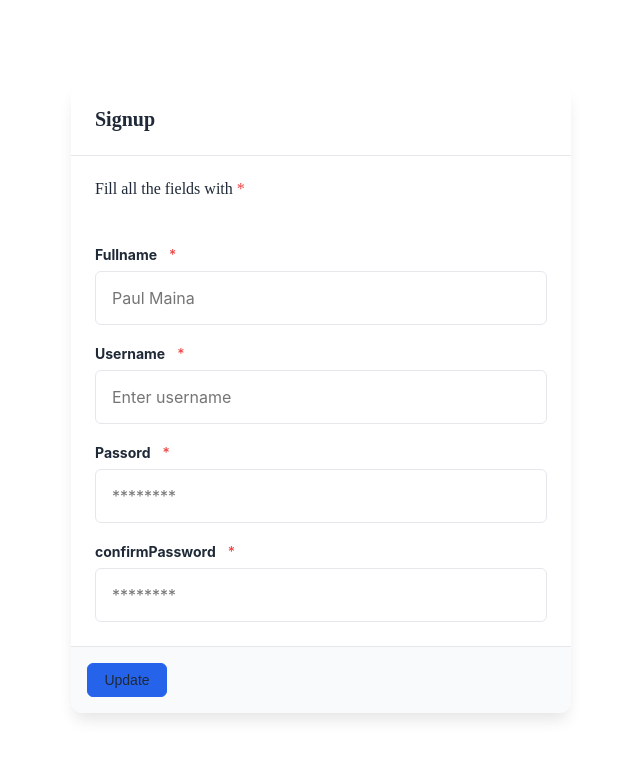
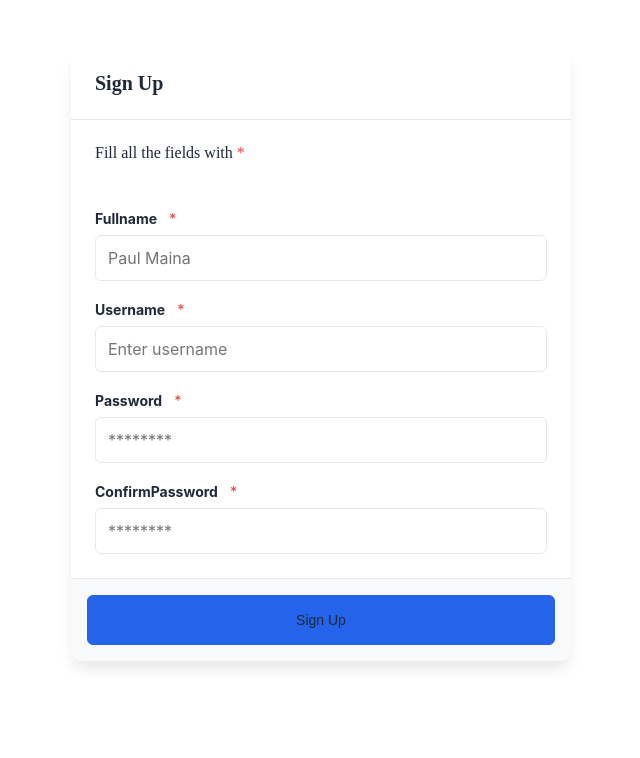
Before and after one commit to Legend-Paul/blog, a React (Vite) app in the folder frontend-admin/: page /auth/signup in a window 1280 px wide. Shown: the top 758 px of the page, without its empty margins (319-959 px from the left). Built offline with nearby package versions, Linux system fonts and the light colour scheme.

Commit message:
Style signup form to remove the scroll bar

```diff
--- a/frontend-admin/src/App.jsx
+++ b/frontend-admin/src/App.jsx
@@ -11,7 +11,7 @@ import PreviewBlog, { EditorPreview } from "./pages/PreviewBlog/PreviewBlog";
 import ErrorPage from "./Error/ErrorPage";
 import newBlogAction from "./utils/CreateBlog";
 import updateBlogAction from "./utils/UpdateBlog";
-import Signup from "./pages/Signup/Signup";
+import Signup, { Action as signupAction } from "./pages/Signup/Signup";
 import UpdateUser, {
   Action as updateUserAction,
 } from "./pages/UpdateUser/UpdateUser";
@@ -52,7 +52,7 @@ const router = createBrowserRouter(
         <Route path="/api/blog/:slug" element={<PreviewBlog />} />
 
         {/* auth */}
-        <Route path="/auth/signup" element={<Signup />} />
+        <Route path="/auth/signup" element={<Signup />} action={signupAction} />
         <Route
           path="/auth/user/update"
           element={<UpdateUser />}
--- a/frontend-admin/src/components/Input/Input.module.css
+++ b/frontend-admin/src/components/Input/Input.module.css
@@ -29,7 +29,7 @@
   background-color: var(--bg-primary);
   border: 1px solid var(--border-color);
   border-radius: var(--radius-md);
-  padding: var(--space-md);
+  padding: var(--space-sm);
   transition: all var(--transition-fast);
   outline: none;
 }
--- a/frontend-admin/src/pages/Signup/Signup.jsx
+++ b/frontend-admin/src/pages/Signup/Signup.jsx
@@ -1,26 +1,69 @@
-import { Form, useLoaderData, useNavigation } from "react-router-dom";
+import {
+  Form,
+  useActionData,
+  useLoaderData,
+  useNavigation,
+} from "react-router-dom";
 import styles from "./Signup.module.css";
 import Input from "../../components/Input/Input";
 import Button from "../../components/Button/Button";
 import formStyles from "../../globalStyles/formStyles.module.css";
 
+export async function Action({ request }) {
+  const formData = await request.formData();
+  const fullName = formData.get("fullName");
+  const username = formData.get("username");
+  const password = formData.get("password");
+  const confirmPassword = formData.get("confirmPassword");
+  const role = formData.get("role");
+  const signupData = {
+    fullName,
+    username,
+    password,
+    confirmPassword,
+    role,
+  };
+
+  try {
+    const response = await fetch("http://localhost:5000/auth/signup", {
+      method: "POST",
+      headers: {
+        "Content-Type": "application/json",
+      },
+      body: JSON.stringify(signupData),
+    });
+
+    const data = await response.json();
+    if (response.status == 400) return data;
+    return redirect("/dashboard");
+  } catch (error) {
+    return { error: error.message };
+  }
+}
+
 export default function Signup() {
-  const data = useLoaderData();
+  const data = useActionData();
   const navigation = useNavigation();
 
   return (
-    <div className="signup-container">
-      <section className="signup">
-        <div className={formStyles["form-container"]}>
+    <div className={styles["signup-container"]}>
+      <section className={styles["signup"]}>
+        <div
+          className={`${formStyles["form-container"]} ${styles["signup-form-container"]}`}
+        >
           <div className={formStyles["header"]}>
-            <h2 className={formStyles["title"]}>Signup </h2>
+            <h2 className={formStyles["title"]}>Sign Up </h2>
           </div>
           <p className={formStyles["form-instruction"]}>
             Fill all the fields with <span>*</span>
           </p>
           {data ? (
             <div className={formStyles["error"]}>
-              <p className={formStyles["error-text"]}>{data.message}</p>
+              {data.error ? (
+                <p className={formStyles["error-text"]}>{data.error[0].msg}</p>
+              ) : (
+                <p className={formStyles["error-text"]}>{data.message}</p>
+              )}
             </div>
           ) : (
             ""
@@ -43,15 +86,15 @@ export default function Signup() {
                 placeholder={"Enter username"}
               />
               <Input
-                label={"Passord"}
-                name={"passord"}
+                label={"Password"}
+                name={"password"}
                 minLength={8}
                 type={"password"}
-                id={"passord"}
+                id={"password"}
                 placeholder={"********"}
               />
               <Input
-                label={"confirmPassword"}
+                label={"ConfirmPassword"}
                 name={"confirmPassword"}
                 id={"confirmPassword"}
                 type={"password"}
@@ -61,7 +104,7 @@ export default function Signup() {
             </div>
             <div className={formStyles["footer"]}>
               <Button
-                label={"Update"}
+                label={"Sign Up"}
                 type="submit"
                 variant={"primary"}
                 disabled={navigation.state == "submitting"}
--- a/frontend-admin/src/pages/Signup/Signup.module.css
+++ b/frontend-admin/src/pages/Signup/Signup.module.css
@@ -0,0 +1,12 @@
+.signup {
+  margin-top: 0 !important;
+}
+
+.signup-form-container {
+  max-height: 100vh !important;
+  margin-top: calc(var(--space-4xl));
+  button {
+    width: 100%;
+    padding: var(--space-md);
+  }
+}
--- a/frontend-admin/src/pages/UpdateUser/UpdateUser.jsx
+++ b/frontend-admin/src/pages/UpdateUser/UpdateUser.jsx
@@ -31,7 +31,9 @@ export async function Action({ request }) {
 
     if (response.status == 400) return data;
     return redirect("/dashboard");
-  } catch (err) {}
+  } catch (error) {
+    return { error: error.message };
+  }
 }
 
 export default function UpdateUser() {
```
